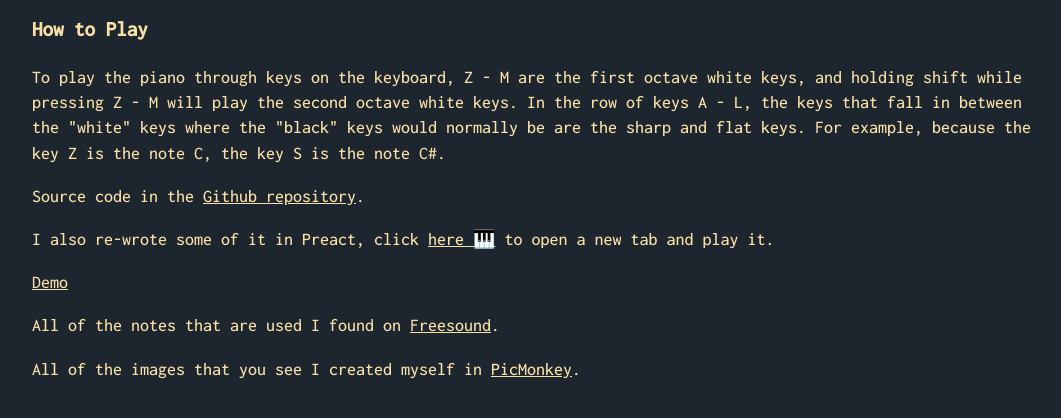
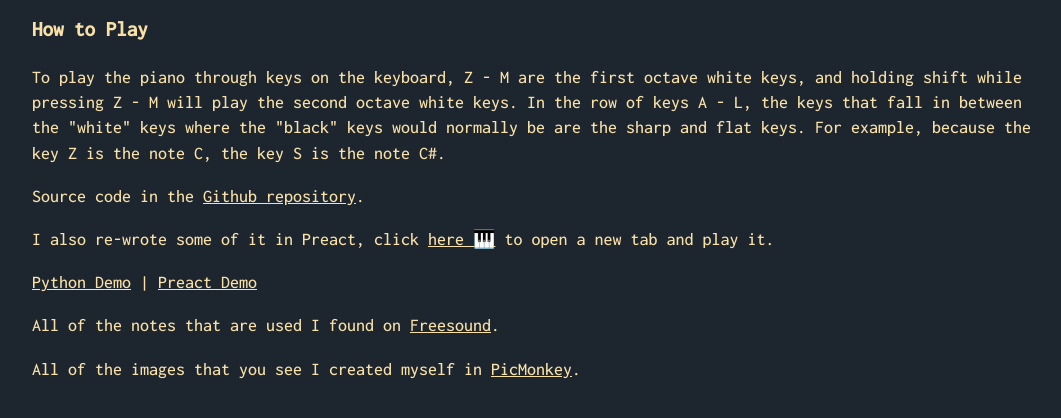
Before and after one commit to JesseKuntz/jessekuntz.github.io, a website built with webpack: page src/projects/python-piano.ejs in a window 1280 px wide. Shown: the part 600-1018 px from the top of the page, without its empty margins (104-1165 px from the left). Built offline with nearby package versions, Linux system fonts and the light colour scheme.

Commit message:
feat: add python demo

```diff
--- a/src/projects/python-piano.ejs
+++ b/src/projects/python-piano.ejs
@@ -17,7 +17,10 @@
 
     <div class="header">
       <div class="emoji">
-        <img src="<%= require('../../assets/projects/emoji/musical-keyboard.svg') %>" alt="" />
+        <img
+          src="<%= require('../../assets/projects/emoji/musical-keyboard.svg') %>"
+          alt=""
+        />
       </div>
       <h1><%= htmlWebpackPlugin.options.title %></h1>
     </div>
@@ -76,7 +79,9 @@
       </p>
 
       <p>
-        <a href="https://youtu.be/IpTtXBzvEtk" target="_blank">Demo</a>
+        <a href="https://youtu.be/GMnf3rczcEY" target="_blank">Python Demo</a>
+        |
+        <a href="https://youtu.be/IpTtXBzvEtk" target="_blank">Preact Demo</a>
       </p>
 
       <p>
```
